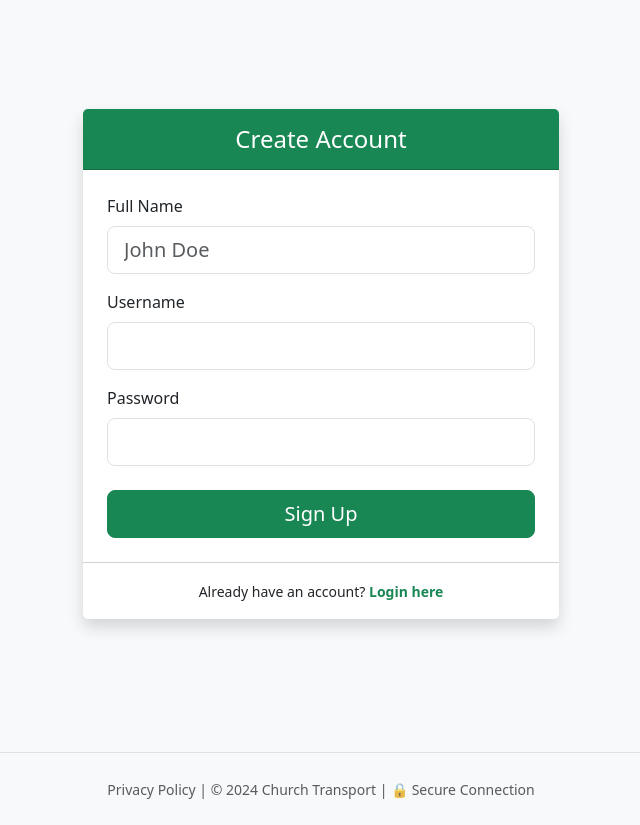
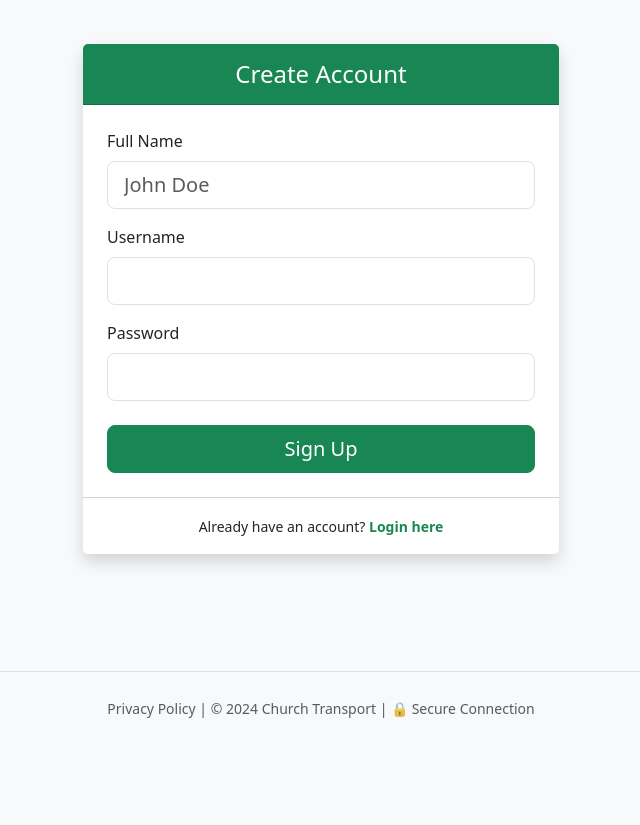
Before and after one commit to Gilaze/church-rides, a Python web app: template templates/register.html in a window 1280 px wide. Shown: the part 56-881 px from the top of the page, without its empty margins (319-959 px from the left). After the commit the page ends 774 px from the top, so only its background shows below. Run offline with Jinja, Linux system fonts and the light colour scheme; the template is opened without the code that fills it, so the values that code supplies are empty.

Commit message:
styled register page

```diff
--- a/templates/register.html
+++ b/templates/register.html
@@ -47,8 +47,9 @@
     /* --- Desktop Styles (> 768px) --- */
     @media (min-width: 768px) {
         .mobile-auth-container {
-            /* Centers the box vertically on big screens */
-            min-height: 85vh !important;
+            /* CHANGED: This calculation prevents scrolling on PC by subtracting
+               the approximate height of Navbar + Footer + Margins from the viewport */
+            min-height: calc(100vh - 250px) !important;
         }
         .mobile-auth-card {
             max-width: 500px;
```
